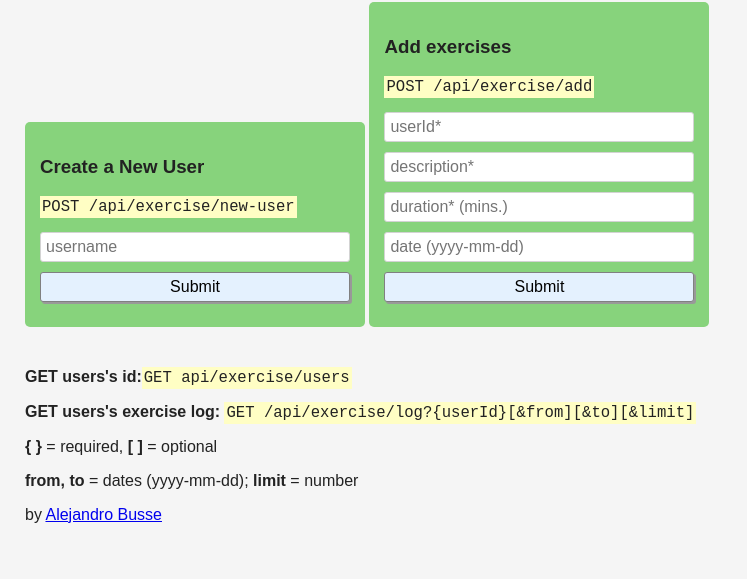
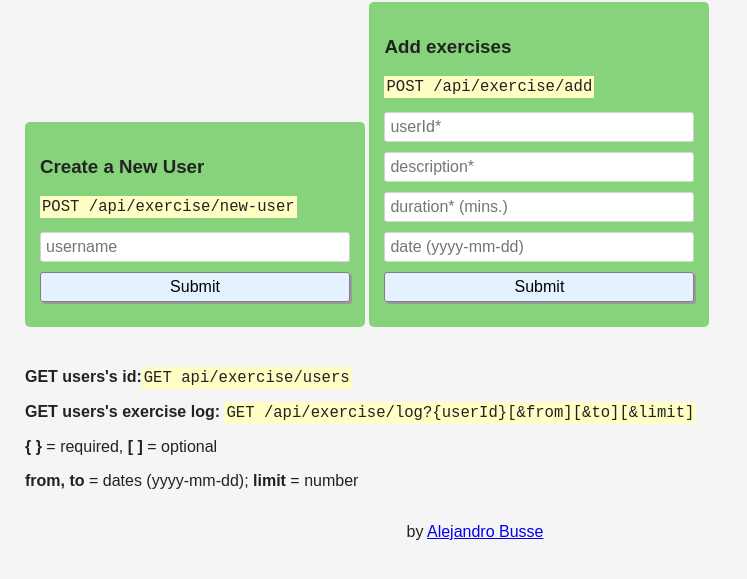
Before and after one commit to Al3busse/exercise-tracker-microservice, a website: page views/index.html in a window 1280 px wide. Shown: the part 81-660 px from the top of the page, without its empty margins (0-747 px from the left). Drawn offline with Linux system fonts and the light colour scheme; files that its build step writes are made by us from their sources.

Commit message:
added footer style

```diff
--- a/public/style.css
+++ b/public/style.css
@@ -62,3 +62,8 @@ code {
   background-color: #FFFEC4;
   padding: 2px;
 }
+
+.footer {
+  margin-top:33px;
+  text-align: center;
+}
```
